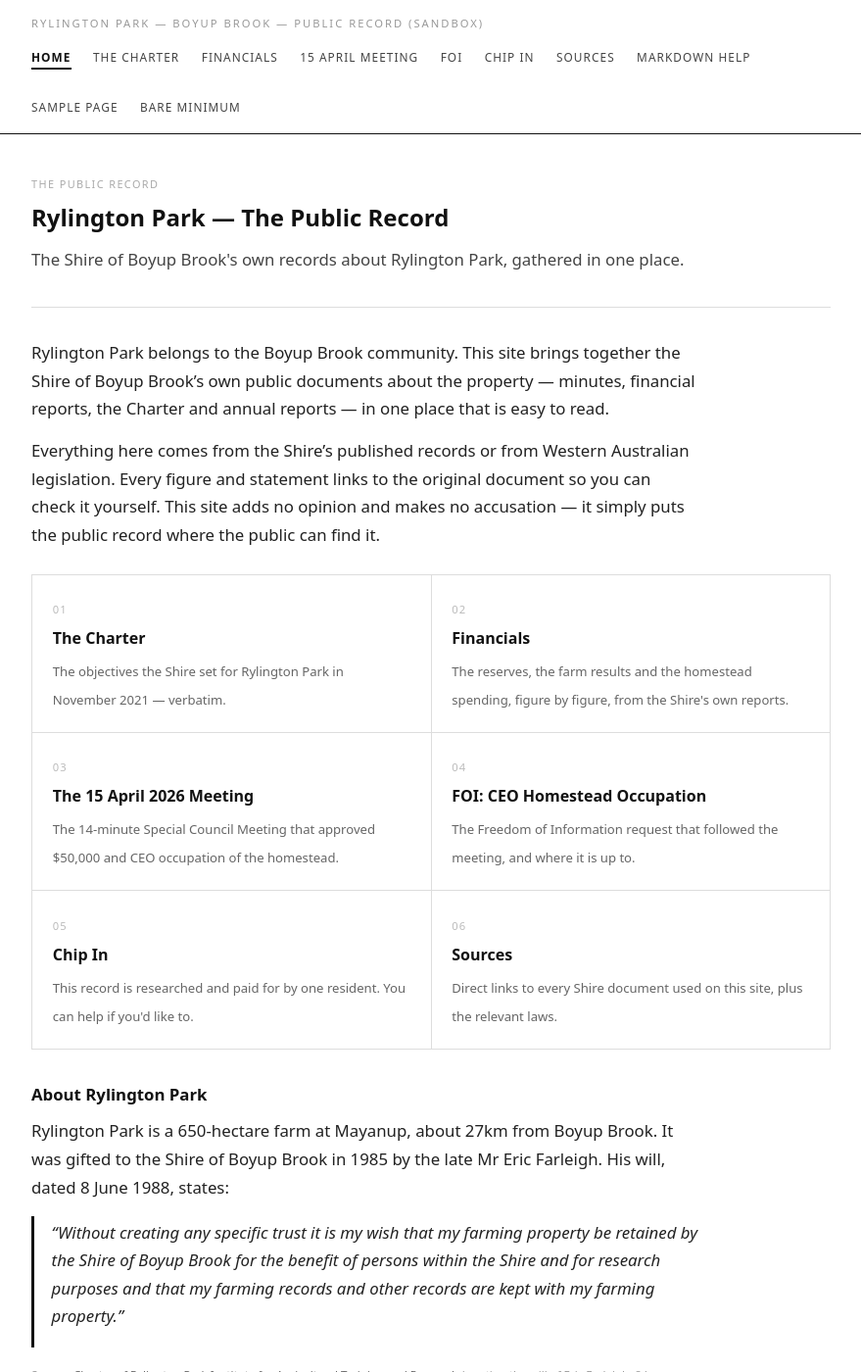
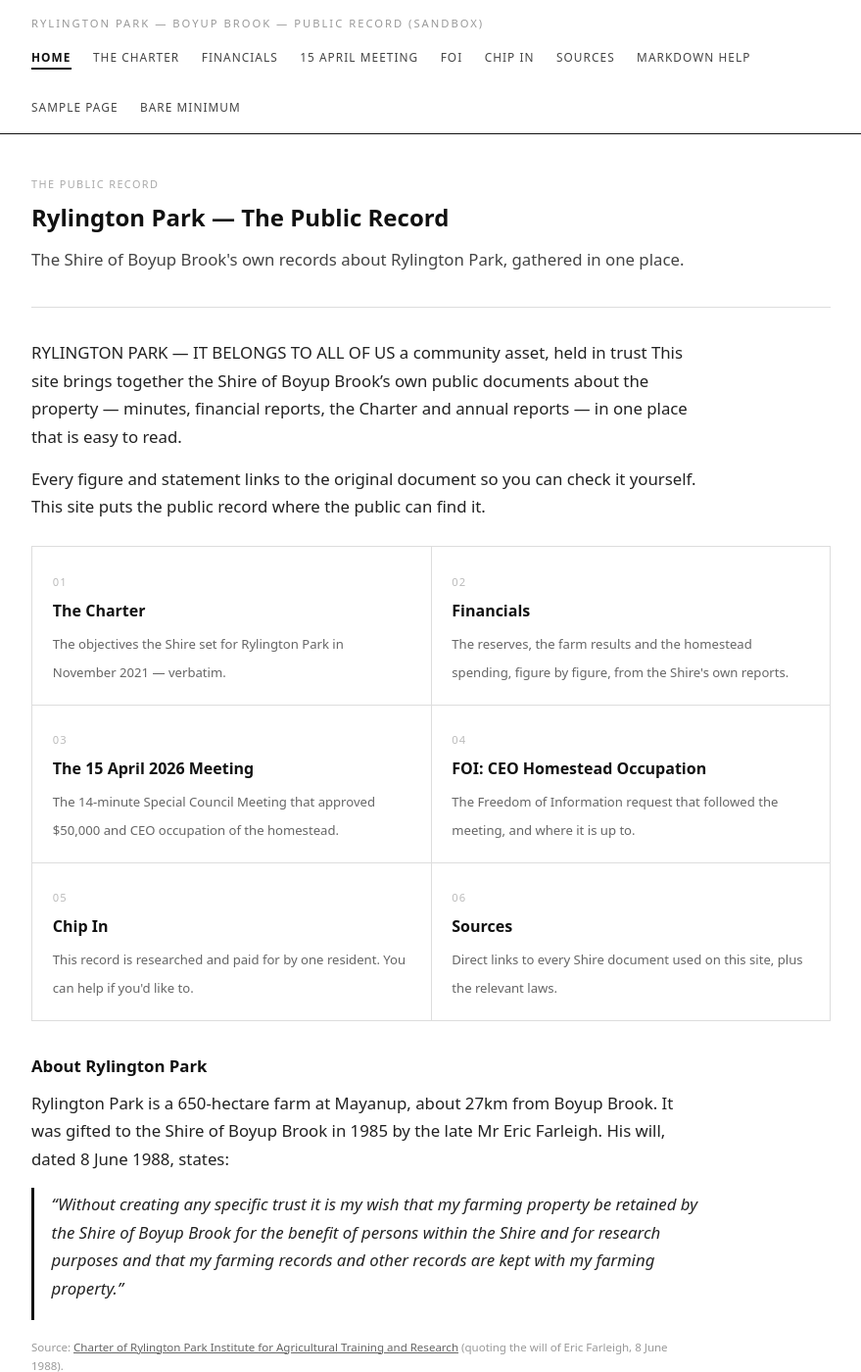
Before and after one commit to filiataxonomi/sandbox, a Jekyll site: the page built from index.md, in a window 1280 px wide and 1400 px high. Shown: the whole window at 98% size, without its empty margins (200-1079 px from the left). Built offline with Jekyll 4.4.1, drawn with Linux system fonts in a browser that asks for light colours; some of the changed text lies outside the part shown.

Commit message:
Add files via upload

```diff
--- a/index.md
+++ b/index.md
@@ -5,9 +5,10 @@ kicker: "The Public Record"
 blurb: "The Shire of Boyup Brook's own records about Rylington Park, gathered in one place."
 ---
 
-Rylington Park belongs to the Boyup Brook community. This site brings together the Shire of Boyup Brook's own public documents about the property — minutes, financial reports, the Charter and annual reports — in one place that is easy to read.
+RYLINGTON PARK — IT BELONGS TO ALL OF US a community asset, held in trust
+This site brings together the Shire of Boyup Brook's own public documents about the property — minutes, financial reports, the Charter and annual reports — in one place that is easy to read.
 
-Everything here comes from the Shire's published records or from Western Australian legislation. Every figure and statement links to the original document so you can check it yourself. This site adds no opinion and makes no accusation — it simply puts the public record where the public can find it.
+Every figure and statement links to the original document so you can check it yourself. This site puts the public record where the public can find it.
 
 {% include cards.html %}
 
@@ -20,7 +21,8 @@ Rylington Park is a 650-hectare farm at Mayanup, about 27km from Boyup Brook. It
 Source: [Charter of Rylington Park Institute for Agricultural Training and Research](charter.html) (quoting the will of Eric Farleigh, 8 June 1988).
 {: .src}
 
-The property operates as the Rylington Park Institute for Agricultural Training and Research. In October 2021 the Shire signed a 20-year Memorandum of Understanding with Edith Cowan University for agricultural research and education at the property ([Shire of Boyup Brook — Rylington Park page](https://www.boyupbrook.wa.gov.au/community/education/rylington-park.aspx)).
+The property previously operated as the Rylington Park Institute for Agricultural Training and Research. In February 2026 the Council decided to lease out the property and in April 2026 voted to approve the occupation of the homestaed by the current CEO Leonard Long.
+In October 2021 the Shire signed a 20-year Memorandum of Understanding with Edith Cowan University for agricultural research and education at the property ([Shire of Boyup Brook — Rylington Park page](https://www.boyupbrook.wa.gov.au/community/education/rylington-park.aspx)).
 
 In November 2021, after public consultation, the Shire adopted a Charter setting objectives for how Rylington Park is to be run. The Charter is on the [next page](charter.html).
 
```
